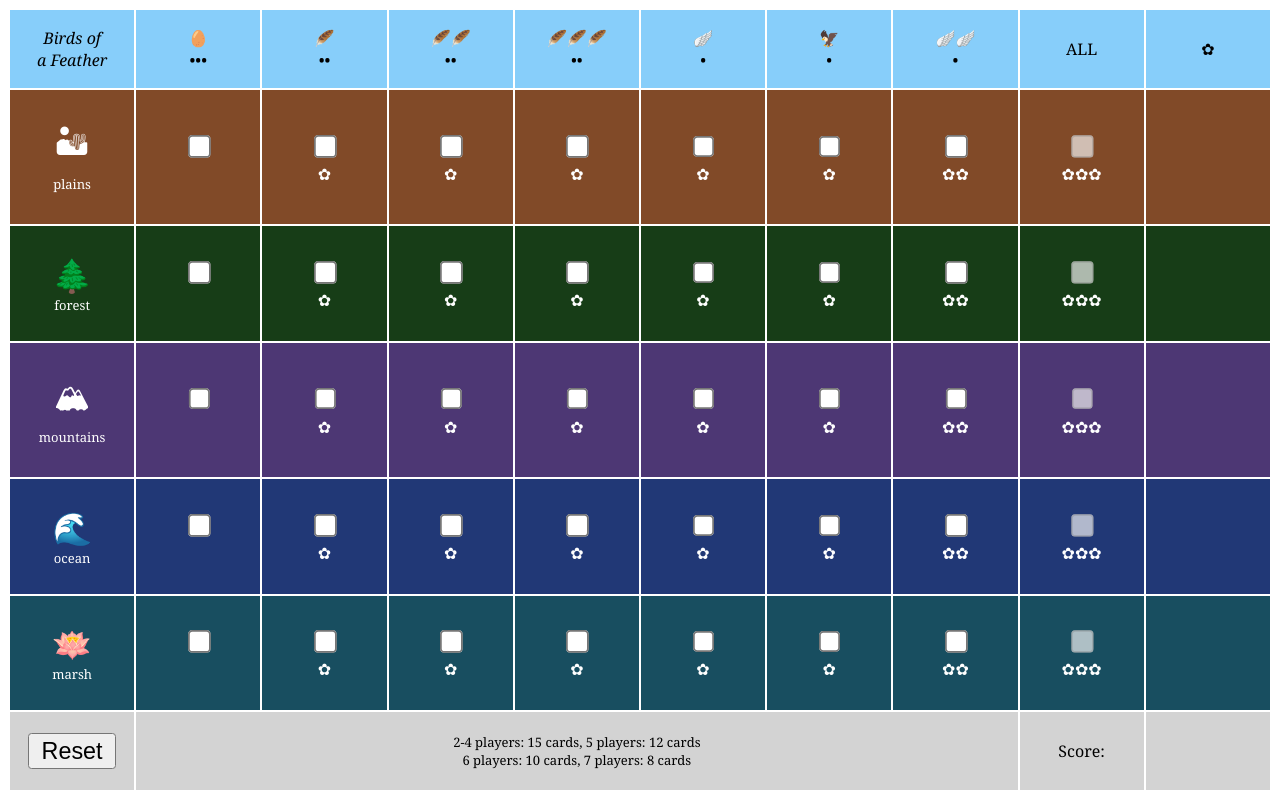
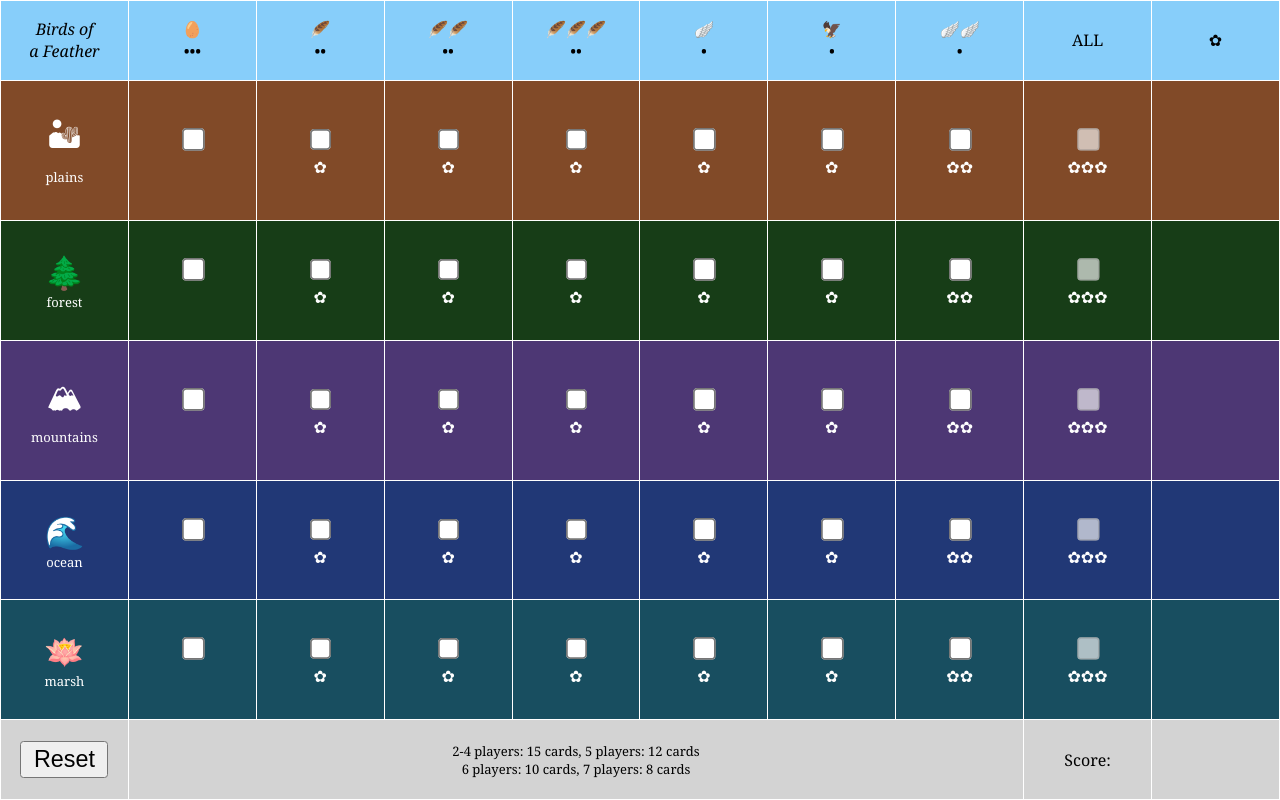
Before and after one commit to jmenter/boaf-scoring, a plain HTML site: page index.html in a window 1280 px wide. Drawn offline with Linux system fonts and the light colour scheme.

Commit message:
more tweaks

```diff
--- a/index.html
+++ b/index.html
@@ -8,29 +8,6 @@
         const environments = Object.keys(environmentsAndSymbols);
         const birdsAndScores = { 'egg': 0, '1f': 1, '2f': 1, '3f': 1, '1w': 1, 'p': 1, '2w': 2 };
         const birds = Object.keys(birdsAndScores);
-
-        // Read checked state from local storage and apply to UI.
-        const readChecks = () => {
-            const storage = JSON.parse(window.localStorage.getItem('boaf'))
-            environments.forEach(environment => {
-                birds.forEach(bird => {
-                    document.getElementById(`${environment}_${bird}`).checked = storage[environment][bird]
-                })
-            })
-        }
-
-        // Save checked state from UI to local storage.
-        const writeChecks = () => {
-            var storage = {}
-            environments.forEach(environment => {
-                var birdChecks = {}
-                birds.forEach(bird => {
-                    birdChecks[bird] = document.getElementById(`${environment}_${bird}`).checked
-                })
-                storage[environment] = birdChecks
-            })
-            window.localStorage.setItem('boaf', JSON.stringify(storage))
-        }
 
         const load = () => {
             // Prevent screen sleep.
@@ -51,7 +28,7 @@
 
                 birds.forEach(column => {
                     let columnCell = row.insertCell();
-                    let columnId = environment + '_' + column
+                    let columnId = environment + '_' + column;
                     let score = birdsAndScores[column];
                     let scoreString = score == 0 ? '&nbsp;' : score == 1 ? '&#10047;' : '&#10047;&#10047;';
                     columnCell.innerHTML = '<input type="checkbox" id="' + columnId + '" onclick="checkClick(this)"> <br />' + scoreString;
@@ -59,17 +36,20 @@
                 let allCell = row.insertCell();
                 allCell.innerHTML = '<input type="checkbox" id="' + environment + '_all" disabled="disabled";"> <br />&#10047;&#10047;&#10047;';
                 let scoreCell = row.insertCell();
-                scoreCell.innerHTML = '<span id="' + environment + '_score">'
+                scoreCell.innerHTML = '<span class="environment_score" id="' + environment + '_score">';
             })
-            readChecks()
-            checkClick()
+            // Read from storage and update UI.
+            readChecks();
+            checkClick();
         }
 
+        // Clear all checkboxes and update.
         const reset = () => {
-            document.querySelectorAll('input[type=checkbox]').forEach(value => { value.checked = false; })
-            checkClick()
+            document.querySelectorAll('input[type=checkbox]').forEach(value => { value.checked = false; });
+            checkClick();
         }
 
+        // Update Score UI.
         const checkClick = () => {
             var totalScore = 0;
             environments.forEach(environment => {
@@ -78,7 +58,7 @@
                 birds.forEach(bird => {
                     if (document.getElementById(environment + "_" + bird).checked) {
                         environmentScore += birdsAndScores[bird];
-                        if (bird == 'egg') { hasEgg = true }
+                        if (bird == 'egg') { hasEgg = true; }
                     }
                 });
                 const hasAll = (environmentScore == 7) && hasEgg;
@@ -88,61 +68,90 @@
                 totalScore += environmentScore;
             });
             document.getElementById('total_score').innerHTML = totalScore ? totalScore : '';
-            writeChecks()
+            writeChecks();
         }
 
+        // Check all checkboxes.
         const checkAll = () => {
-            document.querySelectorAll('input[type=checkbox]').forEach(value => { value.checked = true; })
-            checkClick()
+            document.querySelectorAll('input[type=checkbox]').forEach(value => { value.checked = true; });
+            checkClick();
         }
+
+        // Read checked state from local storage and apply to UI.
+        const readChecks = () => {
+            const storage = JSON.parse(window.localStorage.getItem('boaf'));
+            environments.forEach(environment => birds.forEach(bird => document.getElementById(`${environment}_${bird}`).checked = storage[environment][bird]));
+        }
+
+        // Save checked state from UI to local storage.
+        const writeChecks = () => {
+            var storage = {};
+            environments.forEach(environment => {
+                var birdChecks = {};
+                birds.forEach(bird => birdChecks[bird] = document.getElementById(`${environment}_${bird}`).checked);
+                storage[environment] = birdChecks;
+            })
+            window.localStorage.setItem('boaf', JSON.stringify(storage));
+        }
+
     </script>
     <style>
+        body {
+            margin: 0px;
+            padding: 0px;
+        }
+
         input[type='checkbox'],
         button {
             zoom: 1.75;
         }
 
         table {
+            border-collapse: collapse;
             font-family: Georgia, 'Times New Roman', Times, serif;
             width: 100%;
             height: 100%;
             table-layout: fixed;
-            color: white;
+            border: 0px;
 
             td {
+                border: 1px solid white;
                 text-align: center;
             }
 
             tr.header {
                 background-color: lightskyblue;
                 height: 10%;
-                color: black;
             }
 
             tr.plains {
+                color: white;
                 background-color: rgb(129, 74, 40);
             }
 
             tr.forest {
+                color: white;
                 background-color: rgb(23, 61, 23);
             }
 
             tr.mountains {
+                color: white;
                 background-color: rgb(77, 55, 116);
             }
 
             tr.ocean {
+                color: white;
                 background-color: rgb(33, 56, 118);
             }
 
             tr.marsh {
+                color: white;
                 background-color: rgb(24, 78, 96);
             }
 
             tr.footer {
                 background-color: lightgray;
                 height: 10%;
-                color: black;
             }
         }
 
@@ -154,8 +163,13 @@
             font-size: xx-large;
         }
 
+        .environment_score {
+            font-size: x-large;
+            font-weight: bold;
+        }
+
         #total_score {
-            font-size: x-large;
+            font-size: xx-large;
             font-weight: bold;
         }
     </style>
@@ -178,7 +192,8 @@
             </tr>
             <tr class="footer">
                 <td><button onclick="reset()">Reset</button></td>
-                <td colspan="7" class="description">2-4 players: 15 cards, 5 players: 12 cards<br />6 players: 10 cards, 7 players: 8 cards
+                <td colspan="7" class="description">2-4 players: 15 cards, 5 players: 12 cards<br />6 players: 10 cards,
+                    7 players: 8 cards
                 </td>
                 <td onclick="checkAll()">Score:</td>
                 <td id="total_score"></td>
```
